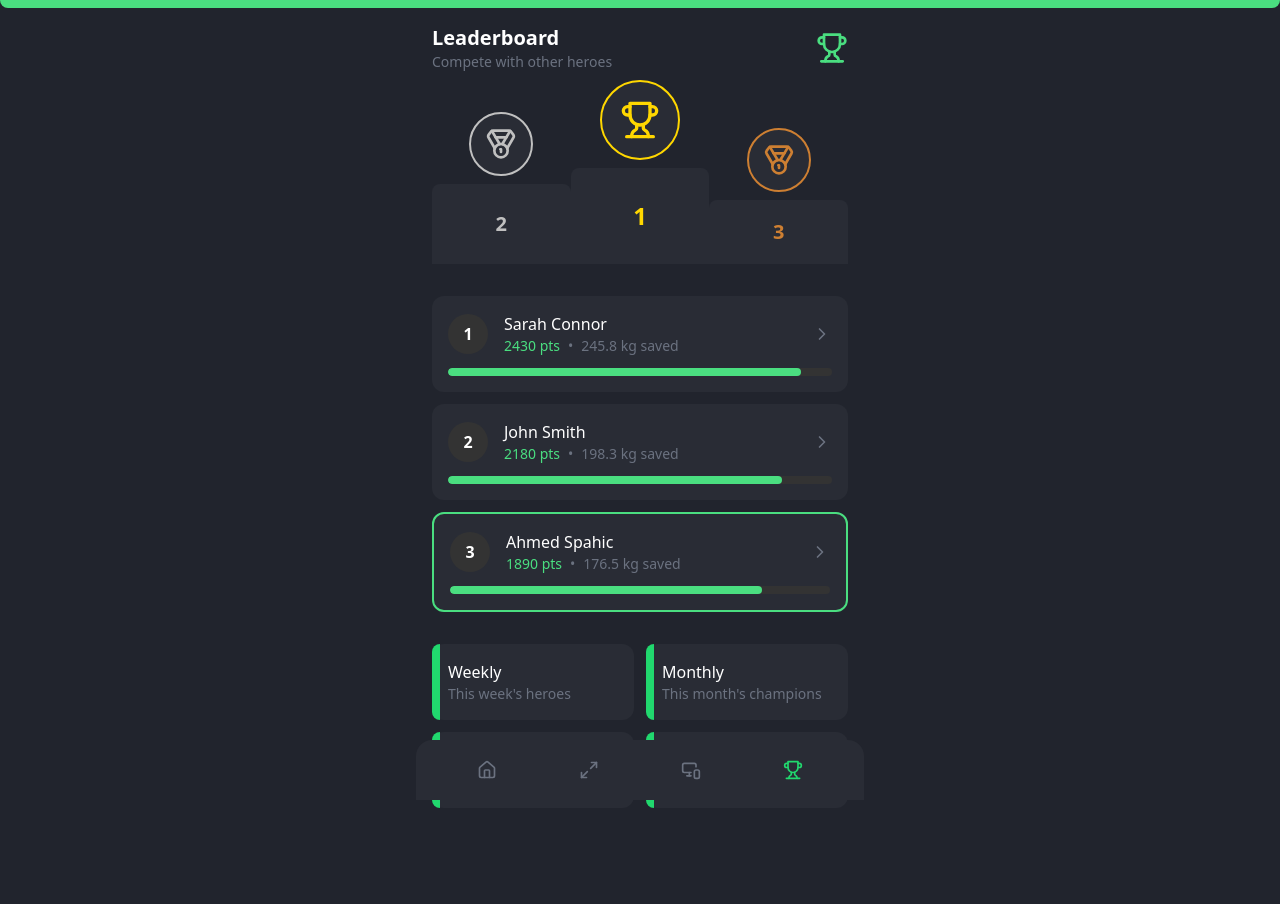
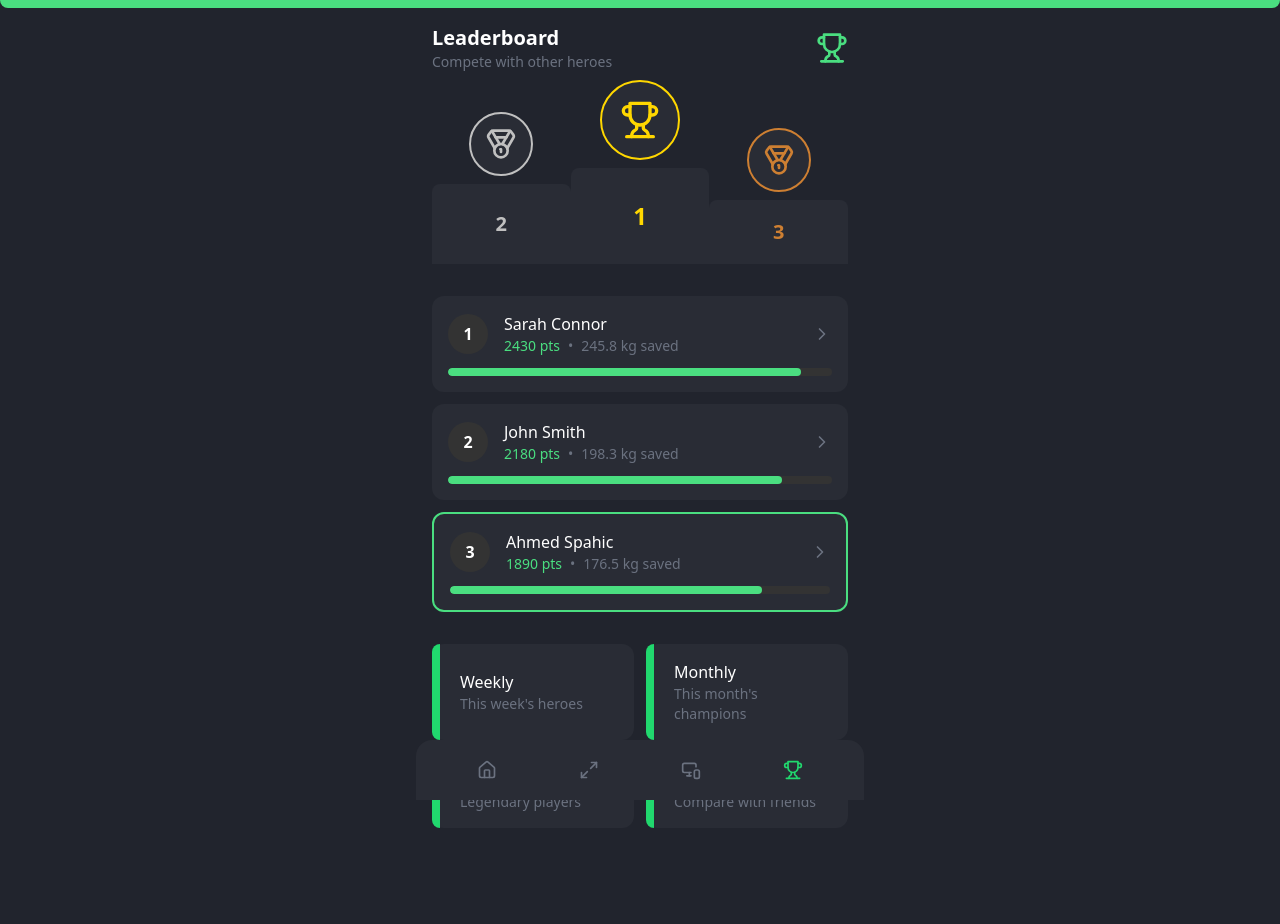
Before and after one commit to kaizerpwn/carbo, a Next.js app: page /leaderboard in a window 1280 px wide. Built offline with nearby package versions, Linux system fonts and the light colour scheme.

Commit message:
Refactor leaderboard button styles for consistent padding

```diff
--- a/src/app/leaderboard/page.tsx
+++ b/src/app/leaderboard/page.tsx
@@ -129,24 +129,24 @@ const LeaderboardView: React.FC = () => {
         </div>
 
         <div className="mt-8 grid grid-cols-2 gap-3">
-          <button className="bg-backgroundLight rounded-xl p-4 text-left hover:bg-[#333] transition-colors relative">
+          <button className="bg-backgroundLight rounded-xl p-4 pl-7 text-left hover:bg-[#333] transition-colors relative">
             <div className="absolute left-0 top-0 bottom-0 w-2 bg-primaryColor rounded-bl-lg rounded-tl-lg" />
             <h3 className="text-white font-medium">Weekly</h3>
             <p className="text-[#6B7280] text-sm">This week&apos;s heroes</p>
           </button>
-          <button className="bg-backgroundLight rounded-xl p-4 text-left hover:bg-[#333] transition-colors relative">
+          <button className="bg-backgroundLight rounded-xl p-4 pl-7 text-left hover:bg-[#333] transition-colors relative">
             <div className="absolute left-0 top-0 bottom-0 w-2 bg-primaryColor rounded-bl-lg rounded-tl-lg" />
             <h3 className="text-white font-medium">Monthly</h3>
             <p className="text-[#6B7280] text-sm">
               This month&apos;s champions
             </p>
           </button>
-          <button className="bg-backgroundLight rounded-xl p-4 text-left hover:bg-[#333] transition-colors relative">
+          <button className="bg-backgroundLight rounded-xl p-4 pl-7 text-left hover:bg-[#333] transition-colors relative">
             <div className="absolute left-0 top-0 bottom-0 w-2 bg-primaryColor rounded-bl-lg rounded-tl-lg" />
             <h3 className="text-white font-medium">All Time</h3>
             <p className="text-[#6B7280] text-sm">Legendary players</p>
           </button>
-          <button className="bg-backgroundLight rounded-xl p-4 text-left hover:bg-[#333] transition-colors relative">
+          <button className="bg-backgroundLight rounded-xl p-4 pl-7 text-left hover:bg-[#333] transition-colors relative">
             <div className="absolute left-0 top-0 bottom-0 w-2 bg-primaryColor rounded-bl-lg rounded-tl-lg" />
             <h3 className="text-white font-medium">Friends</h3>
             <p className="text-[#6B7280] text-sm">Compare with friends</p>
```
